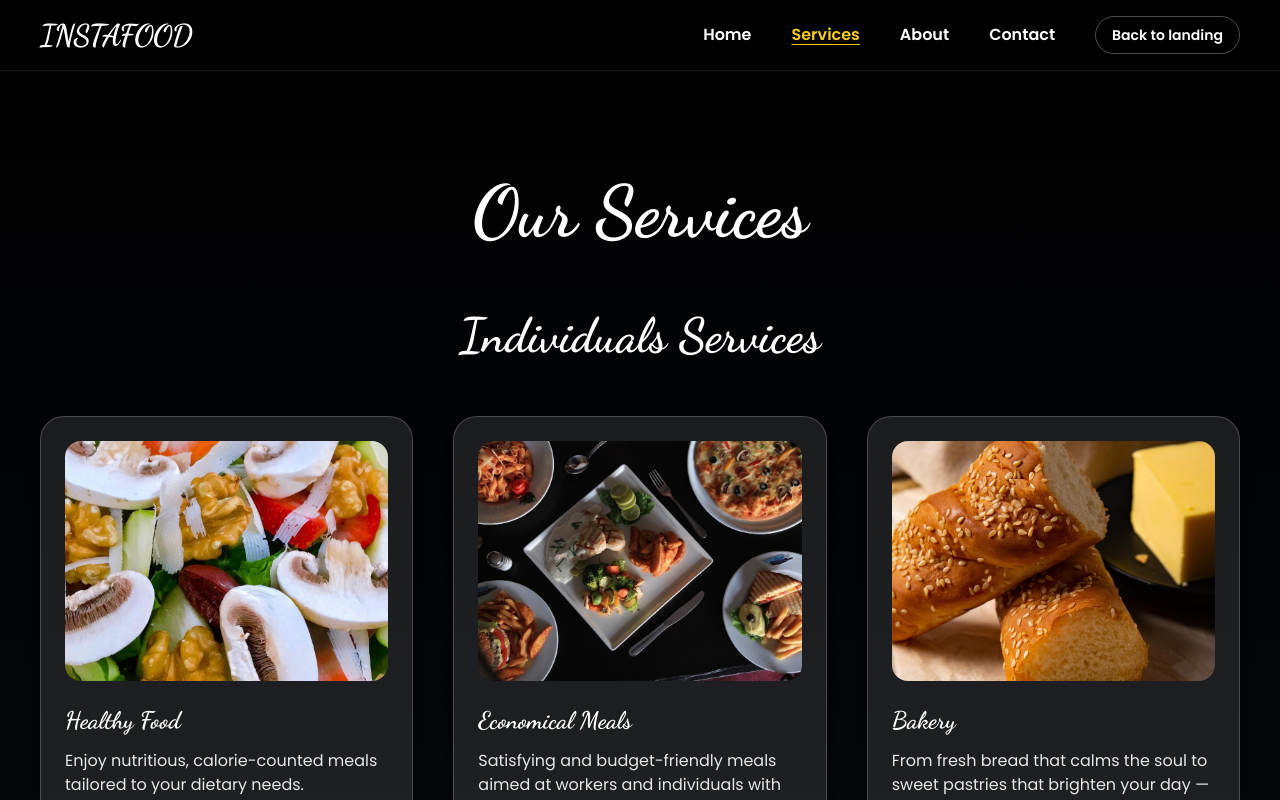
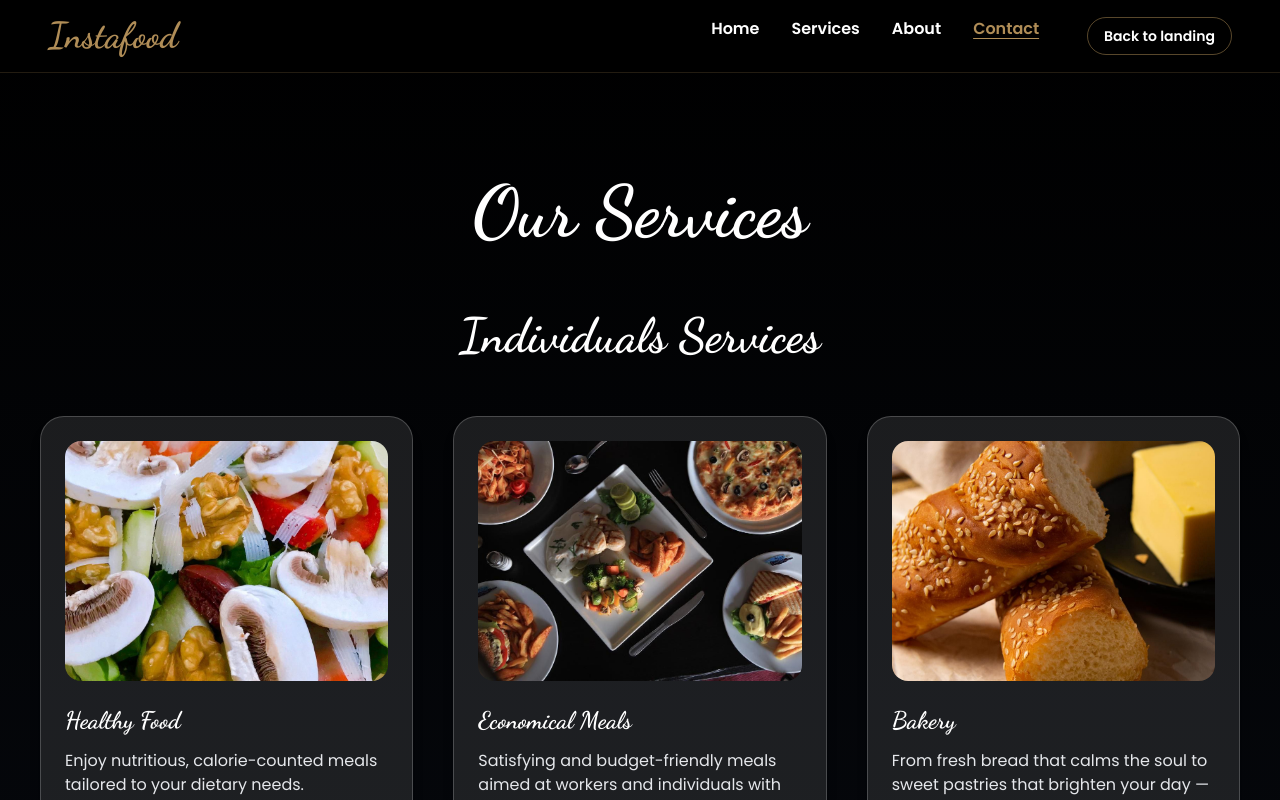
Before and after one commit to omarSamy212/blue-lounge, a React (Vite) app: page /si in a window 1280 px wide. Shown: the top 800 px of the page. Built offline with nearby package versions, Linux system fonts and the light colour scheme.

Commit message:
Initial commit

```diff
--- a/src/components/instafood/Servicesinsta.jsx
+++ b/src/components/instafood/Servicesinsta.jsx
@@ -66,30 +66,21 @@ export default function InstaFoodServices() {
         `}
       </style>
 
-      {/* HEADER */}
-      <header className="fixed inset-x-0 top-0 z-50 flex items-center justify-between px-6 py-4 border-b bg-black/70 backdrop-blur-md border-white/10 md:px-10">
-        <div
-          className="text-3xl font-extrabold tracking-tight uppercase select-none font-dancing"
+<header className="fixed top-0 left-0 right-0 z-50 bg-black/60 backdrop-blur-lg border-b border-[#b08d57]/20 flex flex-wrap justify-between items-center px-4 sm:px-8 md:px-12 py-4 gap-y-2">
+  <h1
+    className="flex-1 min-w-[150px] text-2xl sm:text-3xl md:text-4xl font-dancing text-[#b08d57] select-none"
     style={{ fontFamily: "'Dancing Script', cursive" }}
   >
     Instafood
-        </div>
-        <nav className="flex items-center space-x-6 text-base font-semibold md:space-x-10">
-          <a href="/i" className="transition hover:text-gray-300">
-            Home
-          </a>
-          <a href="/s" className="text-yellow-400 underline underline-offset-4">
-            Services
-          </a>
-          <a href="/a" className="transition hover:text-gray-300">
-            About
-          </a>
-          <a href="/c" className="transition hover:text-gray-300">
-            Contact
-          </a>
+  </h1>
+  <nav className="flex flex-wrap justify-center flex-1 gap-4 text-sm font-semibold basis-full md:basis-auto md:flex-auto md:gap-8 md:text-base md:justify-end">
+    <a href="/i" className="hover:text-[#b08d57] transition">Home</a>
+    <a href="/si" className="hover:text-[#b08d57] transition">Services</a>
+    <a href="/k" className="hover:text-[#b08d57] transition">About</a>
+    <a href="/di" className="text-[#b08d57] underline underline-offset-4">Contact</a>
     <a
       href="/"
-            className="px-4 py-2 ml-3 text-sm transition border rounded-full border-white/30 hover:bg-white hover:text-black"
+      className="ml-0 md:ml-4 px-4 py-2 border border-[#b08d57]/50 rounded-full hover:bg-[#b08d57] hover:text-black transition text-sm"
     >
       Back to landing
     </a>
```
Lines whose indentation alone changed are shown as unchanged.
